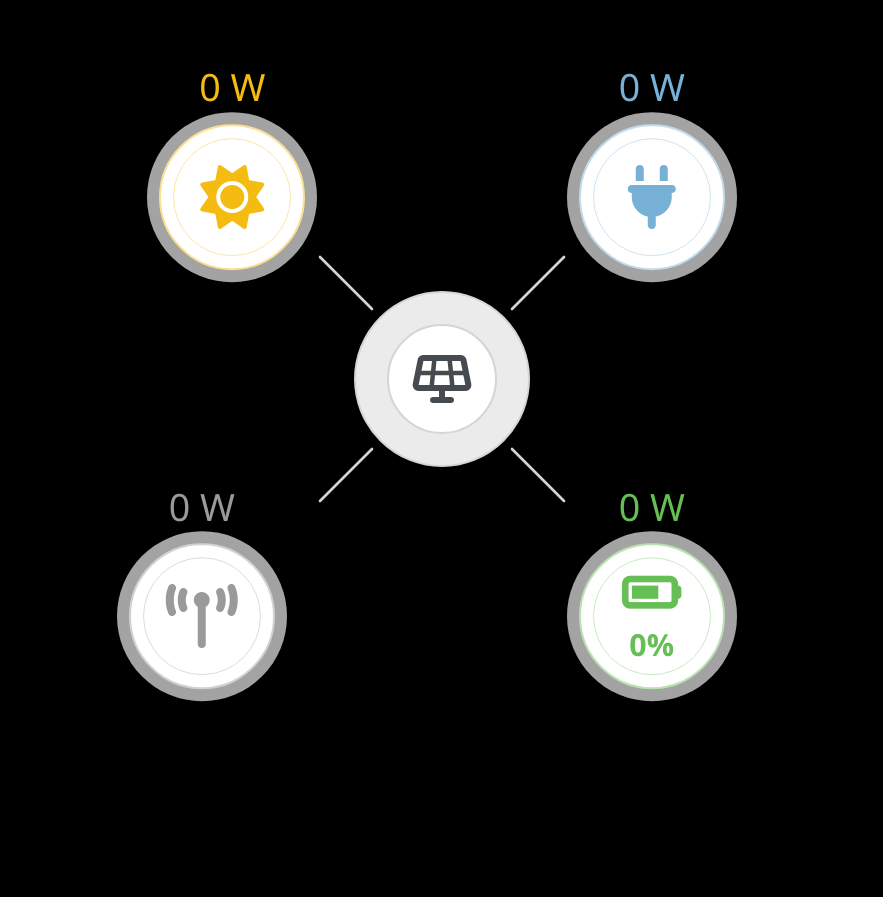
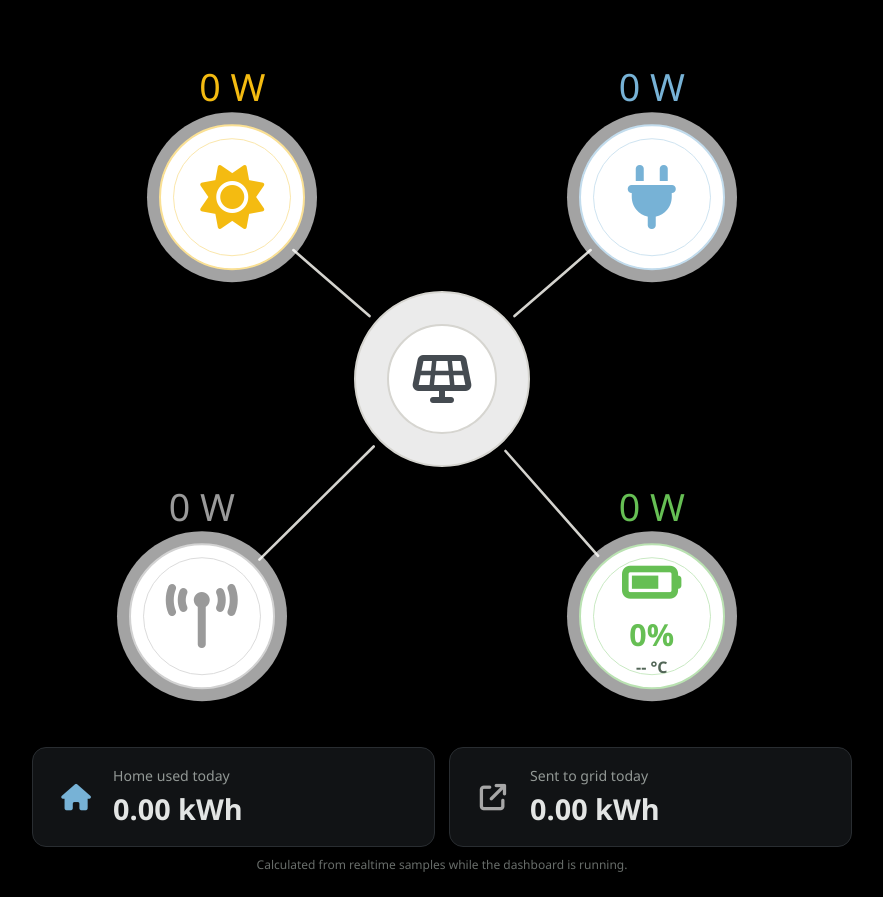
Before and after one commit to riccstick/solardashboard, a Flask app: page / in a window 1280 px wide. Shown: the part 86-983 px from the top of the page, without its empty margins (198-1081 px from the left). Before the commit the page ends 788 px from the top, so only its background shows below. Run offline with Flask 3, Linux system fonts and the light colour scheme; data that the repository does not hold is empty.

Commit message:
Implement daily energy tracking and enhance dashboard with energy usage display

```diff
--- a/app.py
+++ b/app.py
@@ -1,4 +1,8 @@
 import os
+import json
+import threading
+from datetime import datetime
+from pathlib import Path
 
 from flask import Flask, jsonify, render_template
 from dotenv import load_dotenv
@@ -11,6 +15,81 @@ app = Flask(__name__)
 FRONIUS_IP = os.environ.get("FRONIUS_IP", "192.168.1.142")
 STORAGE_API = f"http://{FRONIUS_IP}/solar_api/v1/GetStorageRealtimeData.cgi"
 POWERFLOW_API = f"http://{FRONIUS_IP}/solar_api/v1/GetPowerFlowRealtimeData.fcgi"
+ENERGY_STATE_FILE = Path(app.instance_path) / "daily_energy.json"
+
+
+class DailyEnergyTracker:
+    """Integrate realtime power samples into local daily energy totals."""
+
+    def __init__(self, state_file):
+        self.state_file = Path(state_file)
+        self.lock = threading.Lock()
+        self.day = datetime.now().date().isoformat()
+        self.used_wh = 0.0
+        self.exported_wh = 0.0
+        self.last_sample_at = None
+        self.last_used_w = None
+        self.last_export_w = None
+        self.last_saved_at = None
+        self._load()
+
+    def _load(self):
+        try:
+            state = json.loads(self.state_file.read_text())
+            if state.get("day") == self.day:
+                self.used_wh = max(0.0, float(state.get("used_wh", 0)))
+                self.exported_wh = max(0.0, float(state.get("exported_wh", 0)))
+        except (OSError, ValueError, TypeError, json.JSONDecodeError):
+            pass
+
+    def _save(self, now):
+        self.state_file.parent.mkdir(parents=True, exist_ok=True)
+        temporary_file = self.state_file.with_suffix(".tmp")
+        temporary_file.write_text(json.dumps({
+            "day": self.day,
+            "used_wh": self.used_wh,
+            "exported_wh": self.exported_wh,
+        }))
+        temporary_file.replace(self.state_file)
+        self.last_saved_at = now
+
+    def update(self, load_w, grid_w, now=None):
+        now = now or datetime.now()
+        used_w = abs(float(load_w))
+        exported_w = max(0.0, -float(grid_w))
+
+        with self.lock:
+            today = now.date().isoformat()
+            if today != self.day:
+                self.day = today
+                self.used_wh = 0.0
+                self.exported_wh = 0.0
+                self.last_sample_at = None
+
+            if self.last_sample_at is not None:
+                elapsed_seconds = (now - self.last_sample_at).total_seconds()
+                # Do not estimate across long periods where no samples arrived.
+                if 0 < elapsed_seconds <= 10:
+                    self.used_wh += ((self.last_used_w + used_w) / 2) * elapsed_seconds / 3600
+                    self.exported_wh += ((self.last_export_w + exported_w) / 2) * elapsed_seconds / 3600
+
+            self.last_sample_at = now
+            self.last_used_w = used_w
+            self.last_export_w = exported_w
+
+            if self.last_saved_at is None or (now - self.last_saved_at).total_seconds() >= 30:
+                try:
+                    self._save(now)
+                except OSError:
+                    pass
+
+            return {
+                "energy_used_today_kwh": round(self.used_wh / 1000, 3),
+                "energy_exported_today_kwh": round(self.exported_wh / 1000, 3),
+            }
+
+
+daily_energy = DailyEnergyTracker(ENERGY_STATE_FILE)
 
 
 def fetch_data():
@@ -21,10 +100,11 @@ def fetch_data():
         device_key = list(storage["Body"]["Data"].keys())[0]
         ctrl = storage["Body"]["Data"][device_key]["Controller"]
         site = flow["Body"]["Data"]["Site"]
+        cell_temperature = ctrl.get("Temperature_Cell")
 
         return {
             "soc": round(ctrl.get("StateOfCharge_Relative", 0), 1),
-            "temp": round(ctrl.get("Temperature_Cell", 0), 1),
+            "temp": round(cell_temperature, 1) if isinstance(cell_temperature, (int, float)) else None,
             "p_pv": round(site.get("P_PV", 0)),
             "p_load": round(site.get("P_Load", 0)),
             "p_grid": round(site.get("P_Grid", 0)),
@@ -55,10 +135,13 @@ def data():
     if "error" in d:
         return jsonify(d)
 
-    d["p_pv"] = format_power(d["p_pv"])
-    d["p_load"] = format_power(d["p_load"])
-    d["p_grid"] = format_power(d["p_grid"])
-    d["p_batt"] = format_power(d["p_batt"])
+    d.update(daily_energy.update(d["p_load"], d["p_grid"]))
+
+    # Keep signed watt values for flow direction and formatted values for
+    # compatibility with existing clients.
+    for key in ("p_pv", "p_load", "p_grid", "p_batt"):
+        d[f"{key}_w"] = d[key]
+        d[key] = format_power(d[key])
 
     return jsonify(d)
 
--- a/pyproject.toml
+++ b/pyproject.toml
@@ -8,6 +8,7 @@ dependencies = [
     "flask>=3.1.0",
     "python-dotenv>=1.1.0",
     "requests>=2.32.0",
+    "urllib3<2; python_version < '3.10'",
 ]
 
 [tool.uv]
--- a/static/css/dashboard.css
+++ b/static/css/dashboard.css
@@ -192,6 +192,13 @@ body {
     font-weight: 600;
 }
 
+.battery-temperature {
+    color: #526657;
+    font-size: clamp(0.72rem, 1.5vw, 1rem);
+    font-weight: 600;
+    line-height: 1;
+}
+
 .hub {
     position: absolute;
     top: 50%;
@@ -221,6 +228,53 @@ body {
     font-size: clamp(2rem, 4vw, 3rem);
 }
 
+.daily-energy {
+    display: grid;
+    grid-template-columns: repeat(2, minmax(0, 1fr));
+    gap: 14px;
+    margin: -12px auto 0;
+}
+
+.energy-card {
+    display: flex;
+    align-items: center;
+    gap: 16px;
+    padding: 18px 22px;
+    border: 1px solid #292d31;
+    border-radius: 14px;
+    background: #111315;
+    text-align: left;
+}
+
+.energy-card > i {
+    width: 42px;
+    color: #77b2d6;
+    font-size: 1.65rem;
+    text-align: center;
+}
+
+.energy-card--exported > i {
+    color: #a7a7a7;
+}
+
+.energy-label {
+    margin-bottom: 4px;
+    color: #929895;
+    font-size: 0.88rem;
+}
+
+.energy-value {
+    color: #e3e5e4;
+    font-size: clamp(1.25rem, 3vw, 1.8rem);
+    font-weight: 600;
+}
+
+.energy-note {
+    margin: 9px 0 0;
+    color: #686d6a;
+    font-size: 0.75rem;
+}
+
 @media (max-width: 560px) {
     .dashboard-layout {
         width: calc(100vw - 16px);
@@ -237,4 +291,9 @@ body {
     .circle {
         box-shadow: 0 0 0 8px rgba(255, 255, 255, 0.68);
     }
+
+    .daily-energy {
+        grid-template-columns: 1fr;
+        margin-top: -4px;
+    }
 }
--- a/static/js/dashboard.js
+++ b/static/js/dashboard.js
@@ -1,60 +1,98 @@
 const SVG_NS = "http://www.w3.org/2000/svg";
+const MIN_ACTIVE_POWER_W = 15;
 
-const FLOW_PATHS = {
-    pvToHub: "M258 258 L310 310",
-    houseToHub: "M502 258 L450 310",
-    batteryToHub: "M502 502 L450 450",
-    gridToHub: "M258 502 L310 450",
+const FLOW_CONFIG = {
+    pv: { node: "#pv .circle", track: "track-pv", layer: "flow-pv" },
+    house: { node: "#house .circle", track: "track-house", layer: "flow-house" },
+    battery: { node: "#battery .circle", track: "track-battery", layer: "flow-battery" },
+    grid: { node: "#grid .circle", track: "track-grid", layer: "flow-grid" },
 };
 
-function reverseLinePath(path) {
-    const match = path.match(/^M\s*([\d.]+)\s+([\d.]+)\s+L\s*([\d.]+)\s+([\d.]+)$/);
+const flowState = new Map();
+let flowPaths = {};
 
-    if (!match) {
-        return path;
+function numberFromPower(value) {
+    if (typeof value === "number") return Number.isFinite(value) ? value : 0;
+    if (typeof value !== "string") return 0;
+
+    const parsed = Number.parseFloat(value);
+    if (!Number.isFinite(parsed)) return 0;
+    return /kW/i.test(value) ? parsed * 1000 : parsed;
 }
 
-    const [, startX, startY, endX, endY] = match;
-    return `M${endX} ${endY} L${startX} ${startY}`;
+function powerFromData(data, key) {
+    return numberFromPower(data[`${key}_w`] ?? data[key]);
+}
+
+function formatDisplayPower(power) {
+    const magnitude = Math.abs(power);
+    if (magnitude < MIN_ACTIVE_POWER_W) return "0 W";
+    if (magnitude >= 1000) return `${(magnitude / 1000).toFixed(2)} kW`;
+    return `${Math.round(magnitude)} W`;
+}
+
+function formatEnergy(value) {
+    const energy = Number(value);
+    return `${Number.isFinite(energy) ? energy.toFixed(2) : "0.00"} kWh`;
 }
 
 function flowCountForPower(power) {
-    if (power === 0) {
-        return 0;
+    return Math.max(1, Math.min(4, Math.ceil(Math.abs(power) / 2000)));
 }
 
-    return Math.max(1, Math.min(4, Math.round(Math.abs(power) / 2000) + 1));
+function reversePath(path) {
+    const points = path.match(/-?\d+(?:\.\d+)?/g);
+    if (!points || points.length !== 4) return path;
+    return `M ${points[2]} ${points[3]} L ${points[0]} ${points[1]}`;
 }
 
-function parsePower(value) {
-    if (!value) {
-        return 0;
+function elementCircleInSvg(element, svgRect, scaleX, scaleY) {
+    const rect = element.getBoundingClientRect();
+    return {
+        x: (rect.left + rect.width / 2 - svgRect.left) * scaleX,
+        y: (rect.top + rect.height / 2 - svgRect.top) * scaleY,
+        radius: (Math.min(rect.width * scaleX, rect.height * scaleY) / 2) + 8,
+    };
 }
 
-    if (value.includes("kW")) {
-        return parseFloat(value) * 1000;
+function pathBetweenCircles(from, to) {
+    const dx = to.x - from.x;
+    const dy = to.y - from.y;
+    const distance = Math.hypot(dx, dy) || 1;
+    const ux = dx / distance;
+    const uy = dy / distance;
+    const start = { x: from.x + ux * from.radius, y: from.y + uy * from.radius };
+    const end = { x: to.x - ux * to.radius, y: to.y - uy * to.radius };
+    return `M ${start.x.toFixed(1)} ${start.y.toFixed(1)} L ${end.x.toFixed(1)} ${end.y.toFixed(1)}`;
 }
 
-    return parseFloat(value);
+function calculateFlowPaths() {
+    const svg = document.querySelector(".diagram-flow");
+    const hubElement = document.querySelector(".hub-outer");
+    if (!svg || !hubElement) return;
+
+    const svgRect = svg.getBoundingClientRect();
+    if (!svgRect.width || !svgRect.height) return;
+
+    const viewBox = svg.viewBox.baseVal;
+    const scaleX = viewBox.width / svgRect.width;
+    const scaleY = viewBox.height / svgRect.height;
+    const hub = elementCircleInSvg(hubElement, svgRect, scaleX, scaleY);
+
+    Object.entries(FLOW_CONFIG).forEach(([name, config]) => {
+        const nodeElement = document.querySelector(config.node);
+        if (!nodeElement) return;
+        const node = elementCircleInSvg(nodeElement, svgRect, scaleX, scaleY);
+        flowPaths[name] = pathBetweenCircles(node, hub);
+        document.getElementById(config.track)?.setAttribute("d", flowPaths[name]);
+    });
+
+    // Force active animations to adopt paths recalculated after a resize.
+    flowState.clear();
 }
 
-function formatDisplayPower(power) {
-    const absolutePower = Math.abs(power);
-
-    if (absolutePower < 15) {
-        return "0 W";
-    }
-
-    if (absolutePower >= 1000) {
-        return `${(absolutePower / 1000).toFixed(2)} kW`;
-    }
-
-    return `${Math.round(absolutePower)} W`;
-}
-
-function createAnimatedDots(layer, path, colorClass, count = 3) {
+function createAnimatedDots(layer, path, colorClass, count) {
     layer.replaceChildren();
-
     for (let index = 0; index < count; index += 1) {
         const dot = document.createElementNS(SVG_NS, "circle");
         dot.setAttribute("r", "8");
@@ -63,97 +101,97 @@ function createAnimatedDots(layer, path, colorClass, count = 3) {
         const motion = document.createElementNS(SVG_NS, "animateMotion");
         motion.setAttribute("dur", "2.8s");
         motion.setAttribute("repeatCount", "indefinite");
-        motion.setAttribute("begin", `${index * 0.45}s`);
+        motion.setAttribute("begin", `${index * 0.55}s`);
         motion.setAttribute("path", path);
-
         dot.appendChild(motion);
         layer.appendChild(dot);
     }
 }
 
-function setFlow(layerId, active, path, colorClass, count) {
-    const layer = document.getElementById(layerId);
+function setFlow(name, active, direction, colorClass, power) {
+    const config = FLOW_CONFIG[name];
+    const layer = document.getElementById(config.layer);
+    const basePath = flowPaths[name];
+    if (!layer || !basePath) return;
 
-    if (!active) {
-        layer.replaceChildren();
-        return;
-    }
+    const count = active ? flowCountForPower(power) : 0;
+    const path = direction === "to-node" ? reversePath(basePath) : basePath;
+    const signature = active ? `${path}|${colorClass}|${count}` : "off";
+    if (flowState.get(name) === signature) return;
 
-    createAnimatedDots(layer, path, colorClass, count);
+    flowState.set(name, signature);
+    if (!active) layer.replaceChildren();
+    else createAnimatedDots(layer, path, colorClass, count);
 }
 
 function updateClock() {
     const now = new Date();
-    const timeString = now.toLocaleTimeString([], { hour: "2-digit", minute: "2-digit", second: "2-digit" });
-    const dateString = now.toLocaleDateString([], { weekday: "long", year: "numeric", month: "long", day: "numeric" });
-
-    const timeEl = document.getElementById("clock-time");
-    const dateEl = document.getElementById("clock-date");
-
-    if (timeEl) timeEl.innerText = timeString;
-    if (dateEl) dateEl.innerText = dateString;
+    document.getElementById("clock-time").textContent = now.toLocaleTimeString([], {
+        hour: "2-digit", minute: "2-digit", second: "2-digit",
+    });
+    document.getElementById("clock-date").textContent = now.toLocaleDateString([], {
+        weekday: "long", year: "numeric", month: "long", day: "numeric",
+    });
 }
 
 async function updateData() {
     try {
-        const response = await fetch("/data");
+        const response = await fetch("/data", { cache: "no-store" });
+        if (!response.ok) throw new Error(`Data request failed (${response.status})`);
         const data = await response.json();
+        if (data.error) throw new Error(data.error);
 
-        if (data.error) {
-            return;
-        }
+        const pvPower = powerFromData(data, "p_pv");
+        const housePower = powerFromData(data, "p_load");
+        const gridPower = powerFromData(data, "p_grid");
+        const batteryPower = powerFromData(data, "p_batt");
 
-        const pvPower = parsePower(data.p_pv);
-        const housePower = parsePower(data.p_load);
-        const gridPower = parsePower(data.p_grid);
-        const batteryPower = parsePower(data.p_batt);
+        document.getElementById("p_pv").textContent = formatDisplayPower(pvPower);
+        document.getElementById("p_load").textContent = formatDisplayPower(housePower);
+        document.getElementById("p_grid").textContent = formatDisplayPower(gridPower);
+        document.getElementById("p_batt").textContent = formatDisplayPower(batteryPower);
 
-        document.getElementById("p_pv").innerText = formatDisplayPower(pvPower);
-        document.getElementById("p_load").innerText = formatDisplayPower(housePower);
-        document.getElementById("p_grid").innerText = formatDisplayPower(gridPower);
-        document.getElementById("p_batt").innerText = formatDisplayPower(batteryPower);
+        const soc = Math.max(0, Math.min(100, numberFromPower(data.soc)));
+        document.getElementById("soc").textContent = `${soc.toFixed(1).replace(".0", "")}%`;
+        document.getElementById("batteryFill").style.height = `${soc}%`;
 
-        const soc = data.soc;
-        document.getElementById("soc").innerText = `${soc}%`;
+        const temperature = data.temp === null || data.temp === "" ? Number.NaN : Number(data.temp);
+        document.getElementById("battery-temp").textContent = Number.isFinite(temperature)
+            ? `${temperature.toFixed(1)} °C`
+            : "-- °C";
+        document.getElementById("energy-used-today").textContent = formatEnergy(data.energy_used_today_kwh);
+        document.getElementById("energy-exported-today").textContent = formatEnergy(data.energy_exported_today_kwh);
 
-        const batteryFill = document.getElementById("batteryFill");
-        batteryFill.style.height = `${soc}%`;
+        const active = (power) => Math.abs(power) >= MIN_ACTIVE_POWER_W;
+        setFlow("pv", active(pvPower), "to-hub", "flow-dot--pv", pvPower);
+        setFlow("house", active(housePower), "to-node", "flow-dot--house", housePower);
 
-        if (batteryPower < 0) {
-            batteryFill.style.background = "linear-gradient(to top, #55b945, #bfeab7)";
-        } else if (batteryPower > 0) {
-            batteryFill.style.background = "linear-gradient(to top, #55b945, #bfeab7)";
-        } else {
-            batteryFill.style.background = "linear-gradient(to top, #ffffff, #ffffff)";
-        }
+        // This inverter reports positive P_Akku while discharging and negative
+        // P_Akku while charging.
+        setFlow("battery", active(batteryPower), batteryPower > 0 ? "to-hub" : "to-node",
+            batteryPower > 0 ? "flow-dot--battery-discharge" : "flow-dot--battery-charge", batteryPower);
 
-        setFlow("flow-pv", pvPower > 0, FLOW_PATHS.pvToHub, "flow-dot--pv", flowCountForPower(pvPower));
-        setFlow("flow-house", housePower > 0, reverseLinePath(FLOW_PATHS.houseToHub), "flow-dot--house", flowCountForPower(housePower));
-
-        if (batteryPower > 0) {
-            setFlow("flow-battery", true, FLOW_PATHS.batteryToHub, "flow-dot--battery-discharge", flowCountForPower(batteryPower));
-        } else if (batteryPower < 0) {
-            setFlow("flow-battery", true, reverseLinePath(FLOW_PATHS.batteryToHub), "flow-dot--battery-charge", flowCountForPower(batteryPower));
-        } else {
-            setFlow("flow-battery", false);
-        }
-
-        if (gridPower > 0) {
-            setFlow("flow-grid", true, FLOW_PATHS.gridToHub, "flow-dot--grid-import", flowCountForPower(gridPower));
-        } else if (gridPower < 0) {
-            setFlow("flow-grid", true, reverseLinePath(FLOW_PATHS.gridToHub), "flow-dot--grid-export", flowCountForPower(gridPower));
-        } else {
-            setFlow("flow-grid", false);
-        }
+        // Fronius: positive P_Grid is import; negative is export.
+        setFlow("grid", active(gridPower), gridPower > 0 ? "to-hub" : "to-node",
+            gridPower > 0 ? "flow-dot--grid-import" : "flow-dot--grid-export", gridPower);
     } catch (error) {
-        console.error(error);
+        console.error("Could not update dashboard:", error);
     }
 }
 
 window.addEventListener("DOMContentLoaded", () => {
+    calculateFlowPaths();
     updateClock();
+    updateData();
     window.setInterval(updateClock, 1000);
+    window.setInterval(updateData, 2000);
 
+    let resizeTimer;
+    window.addEventListener("resize", () => {
+        window.clearTimeout(resizeTimer);
+        resizeTimer = window.setTimeout(() => {
+            calculateFlowPaths();
             updateData();
-    window.setInterval(updateData, 2000);
+        }, 120);
     });
+});
--- a/templates/index.html
+++ b/templates/index.html
@@ -21,10 +21,10 @@
     <section class="diagram-board" aria-label="Power flow diagram">
         <svg class="diagram-flow" viewBox="0 0 760 760" role="img" aria-hidden="true">
             <g>
-                <path class="flow-track" d="M258 258 L310 310" />
-                <path class="flow-track" d="M502 258 L450 310" />
-                <path class="flow-track" d="M502 502 L450 450" />
-                <path class="flow-track" d="M258 502 L310 450" />
+                <path id="track-pv" class="flow-track" />
+                <path id="track-house" class="flow-track" />
+                <path id="track-battery" class="flow-track" />
+                <path id="track-grid" class="flow-track" />
             </g>
             <g id="flow-pv"></g>
             <g id="flow-house"></g>
@@ -54,6 +54,7 @@
                 <div class="battery-content">
                     <i class="fas fa-battery-three-quarters"></i>
                     <div id="soc" class="battery-text">0%</div>
+                    <div id="battery-temp" class="battery-temperature" title="Battery cell temperature">-- °C</div>
                 </div>
             </div>
         </div>
@@ -66,6 +67,24 @@
             </div>
         </div>
     </section>
+
+    <section class="daily-energy" aria-label="Today's energy totals">
+        <article class="energy-card energy-card--used">
+            <i class="fas fa-house" aria-hidden="true"></i>
+            <div>
+                <div class="energy-label">Home used today</div>
+                <div id="energy-used-today" class="energy-value">0.00 kWh</div>
+            </div>
+        </article>
+        <article class="energy-card energy-card--exported">
+            <i class="fas fa-arrow-up-right-from-square" aria-hidden="true"></i>
+            <div>
+                <div class="energy-label">Sent to grid today</div>
+                <div id="energy-exported-today" class="energy-value">0.00 kWh</div>
+            </div>
+        </article>
+    </section>
+    <p class="energy-note">Calculated from realtime samples while the dashboard is running.</p>
 </main>
 
 <script src="{{ url_for('static', filename='js/dashboard.js') }}"></script>
```
Also changed, not shown: 2 other files. Lines whose indentation alone changed are shown as unchanged.
